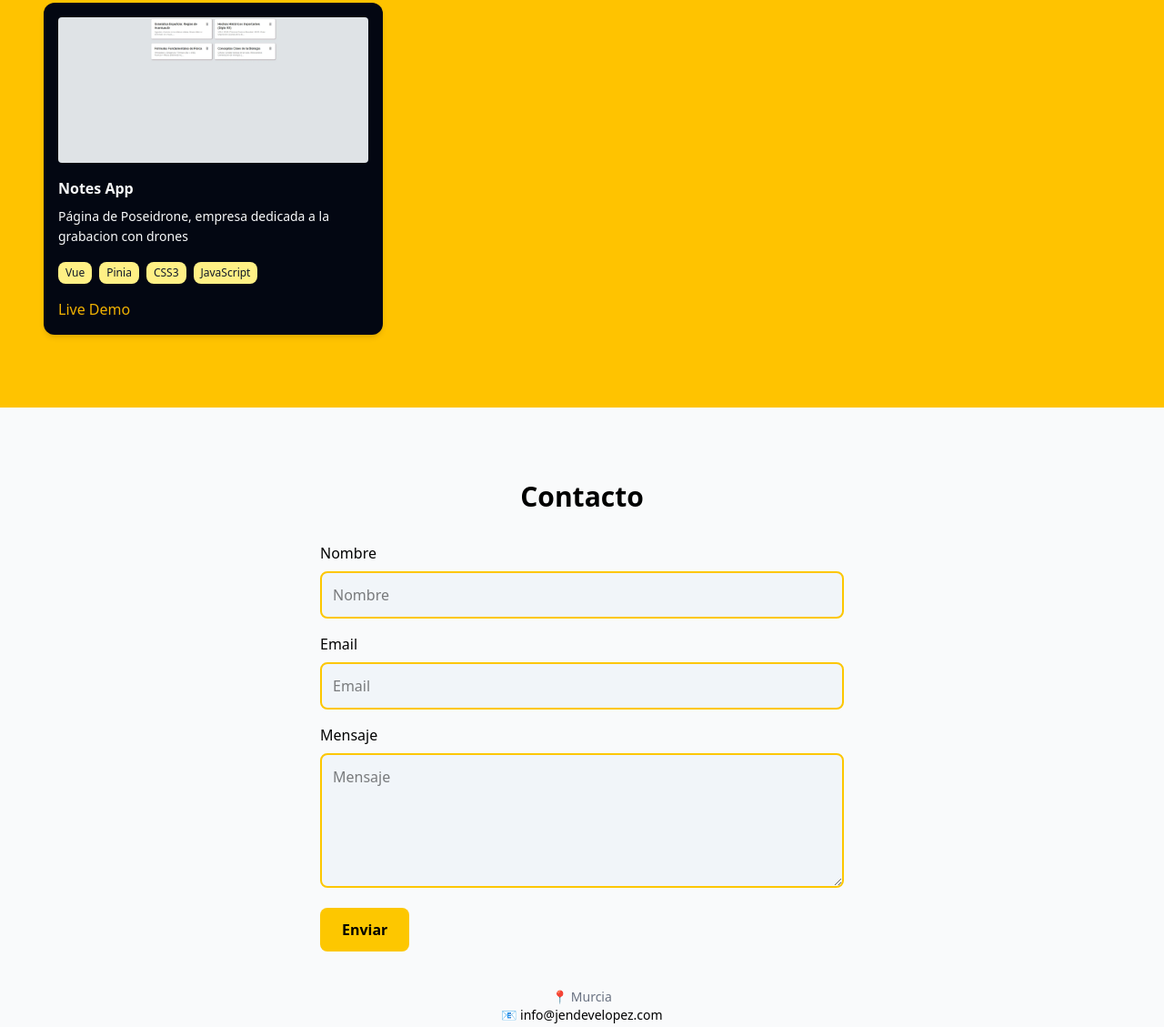
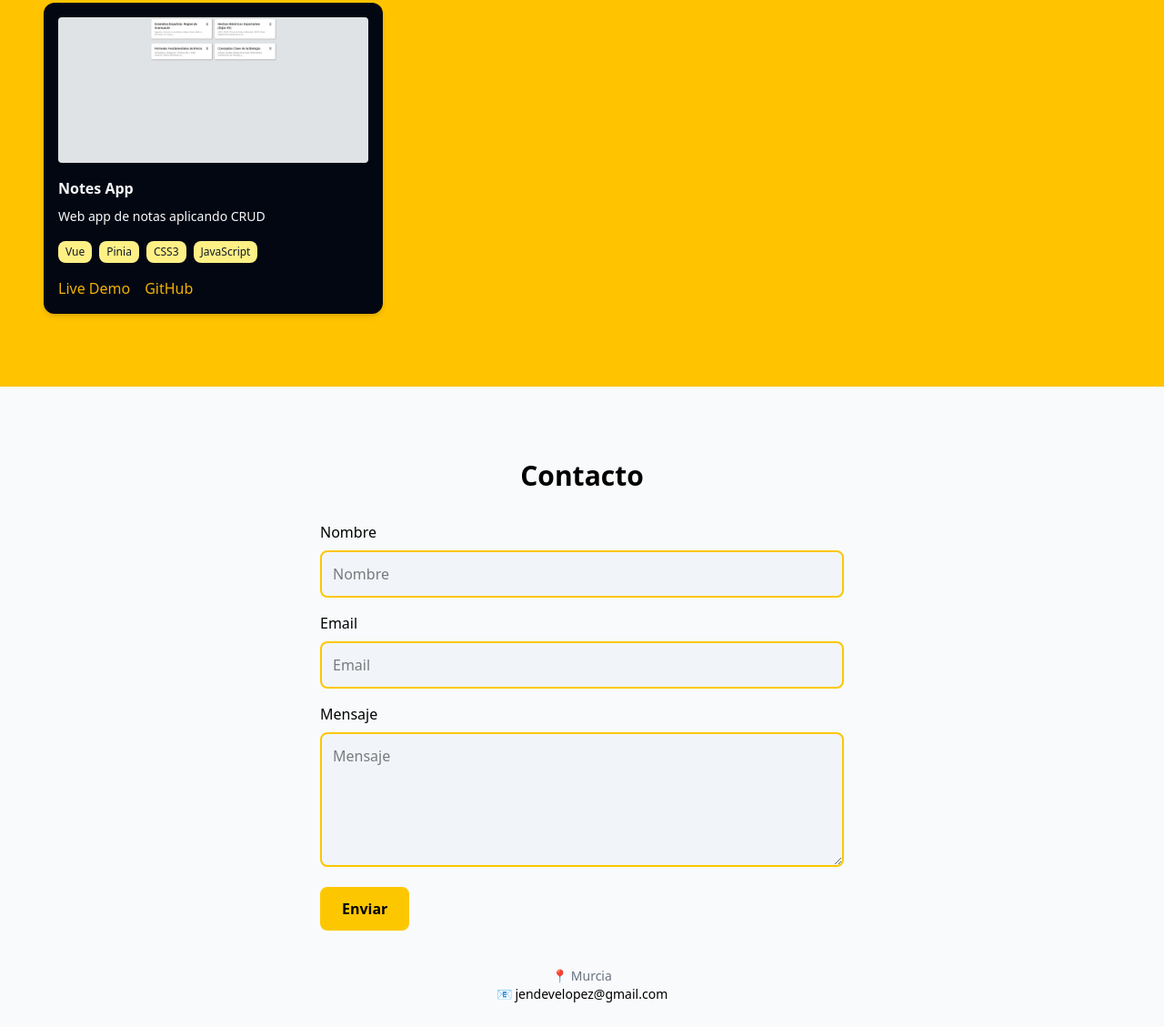
Before and after one commit to jenDevelopez/astro_portfolio, an Astro site: page / in a window 1280 px wide. Shown: the part 2567-3696 px from the top of the page at 91% size. Built offline with nearby package versions, Linux system fonts and the light colour scheme; Astro itself is replaced by a stand-in of ours.

Commit message:
actualizado email

```diff
--- a/src/components/Contact.astro
+++ b/src/components/Contact.astro
@@ -40,7 +40,7 @@
     <p>📍 Murcia</p>
     <p>
       📧 <a href="mailto:info@jendevelopez.com" class="text-black dark:text-yellow-400"
-        >info@jendevelopez.com</a
+        >jendevelopez@gmail.com</a
       >
     </p>
 
--- a/src/components/Hero.astro
+++ b/src/components/Hero.astro
@@ -20,7 +20,7 @@
         Contáctame
       </a>
       <a
-        href="/dev_jennifer_lopez.pdf"
+        href="/cv_jennifer__lopez.pdf"
         download
         class="px-6 py-3 border border-gray-800 text-gray-800 hover:border-yellow-400 hover:bg-yellow-400 dark:border-yellow-400 dark:text-yellow-400 rounded-lg dark:hover:bg-yellow-400 dark:hover:text-black text-center"
       >
--- a/src/data.ts
+++ b/src/data.ts
@@ -22,15 +22,16 @@ export const projects = [
     link: "https://star-wars-aplication.netlify.app",
     githubLink: "https://github.com/jenDevelopez/star-wars/",
     image: "/projects-screenshots/star-wars.webp",
-    skills:['React','TailwindCSS','Firebase','Zustand']
+    skills: ["React", "TailwindCSS", "Firebase", "Zustand"],
   },
   {
     title: "Javascript quizz",
-      description: "Desarrollo de aplicación de preguntas de javascript para princpiantes",
+    description:
+      "Desarrollo de aplicación de preguntas de javascript para princpiantes",
     image: "/projects-screenshots/js-quizz.webp",
-      link: 'quizz-javascript-app.netlify.app',
+    link: "quizz-javascript-app.netlify.app",
     githubLink: "https://github.com/jenDevelopez/javascript-quizz.git",
-      skills:['React','Zustand','TailwindCSS']
+    skills: ["React", "Zustand", "TailwindCSS"],
   },
   {
     title: "Poseidrone",
@@ -38,14 +39,15 @@ export const projects = [
       "Página de Poseidrone, empresa dedicada a la grabacion con drones",
     link: "https://poseidrone.com/",
     image: "/projects-screenshots/poseidrone.webp",
-      skills:['HTML5','CSS3','JavaScript','JQuery','PHP','Wordpress']
+    skills: ["HTML5", "CSS3", "JavaScript", "JQuery", "PHP", "Wordpress"],
   },
   {
     title: "Notes App",
     description:
-        "Página de Poseidrone, empresa dedicada a la grabacion con drones",
+      "Web app de notas aplicando CRUD",
     link: "https://jennotesapp.netlify.app/",
     image: "/projects-screenshots/notes-app.webp",
-      skills:['Vue','Pinia','CSS3','JavaScript']
+    githubLink: "https://github.com/jenDevelopez/vue-notes-app.git",
+    skills: ["Vue", "Pinia", "CSS3", "JavaScript"],
   },
 ];
```
Also changed, not shown: 2 other files. Lines whose indentation alone changed are shown as unchanged.
